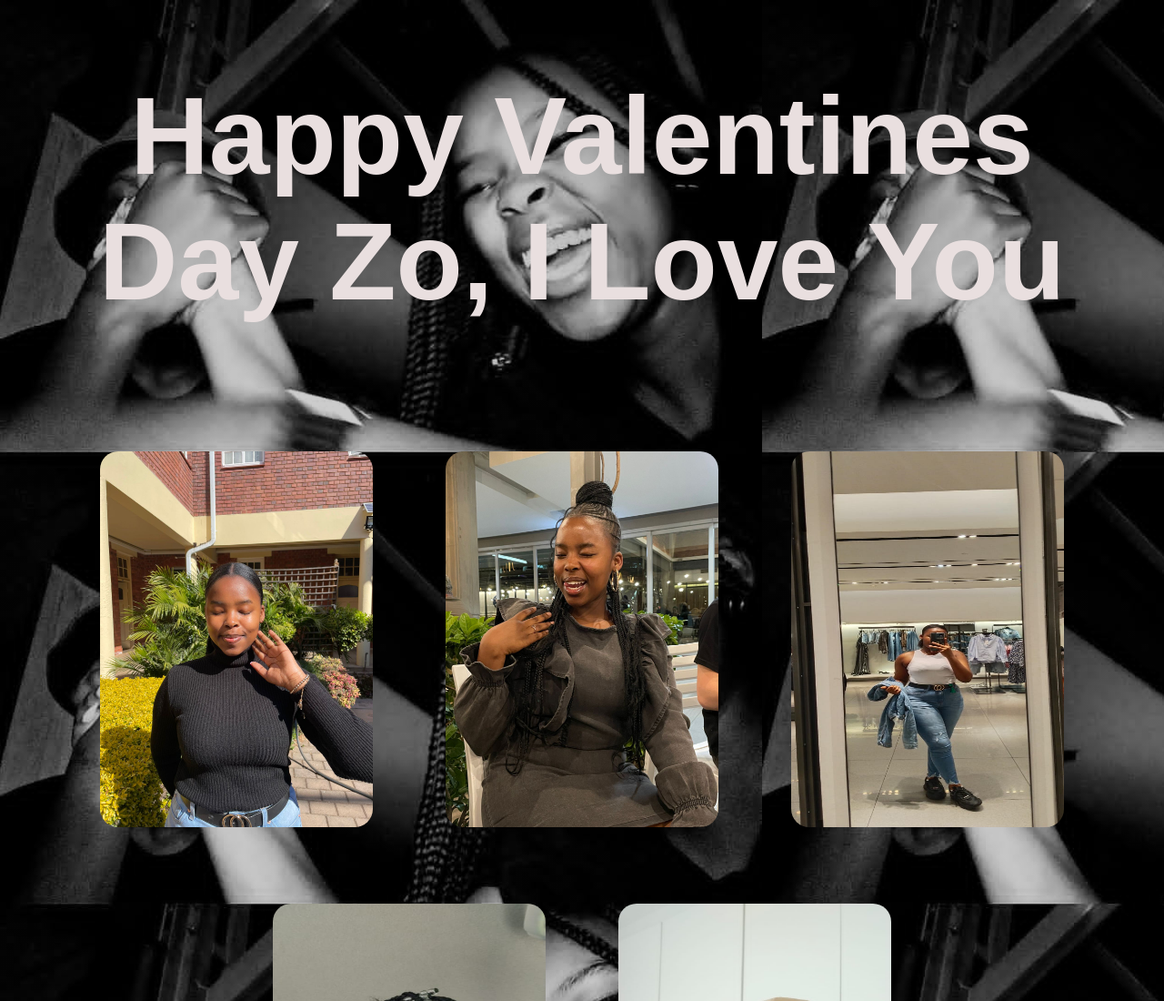
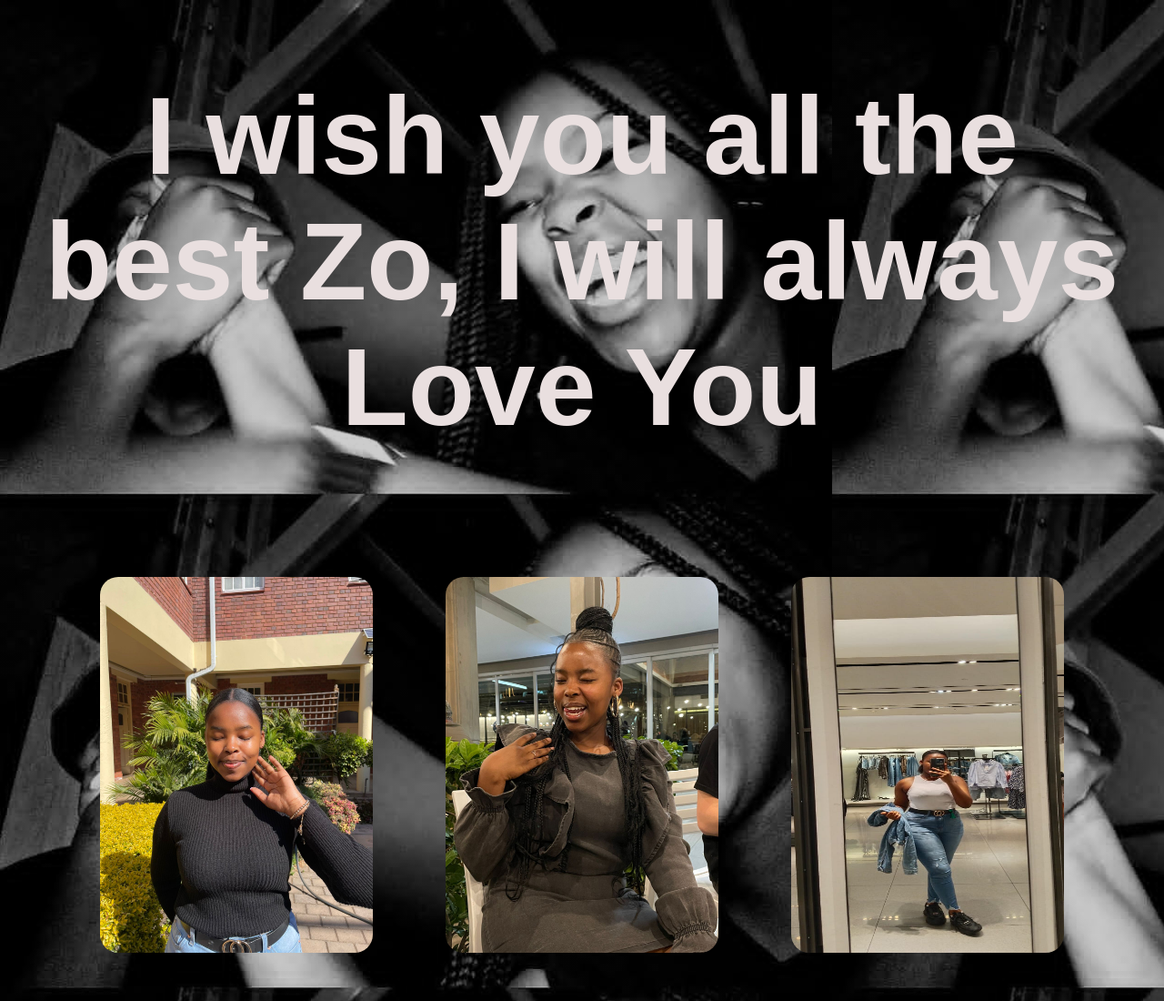
Before and after one commit to SiyabongaMkh/Valentines-project, a plain HTML site: page index.html in a window 1280 px wide. Shown: the top 1100 px of the page at 91% size. Drawn offline with Linux system fonts and the light colour scheme.

Commit message:
Update index.html

```diff
--- a/index.html
+++ b/index.html
@@ -102,8 +102,8 @@
 </head>
 <body>
 
-    <h1>Happy Valentines Day Zo,
-    I Love You </h1>
+    <h1>I wish you all the best Zo,
+    I will always Love You </h1>
 
     <div class="image-container">
         <div class="image" data-message="message1">
```
